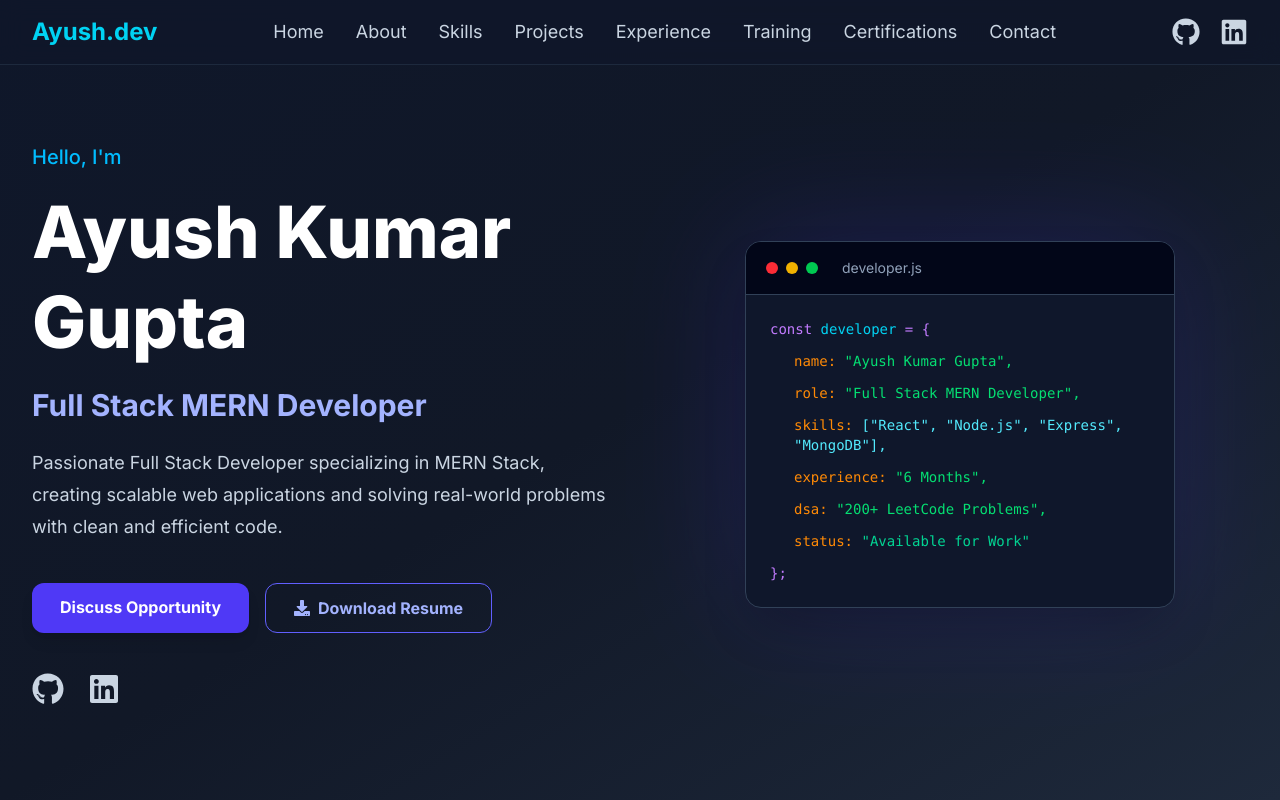
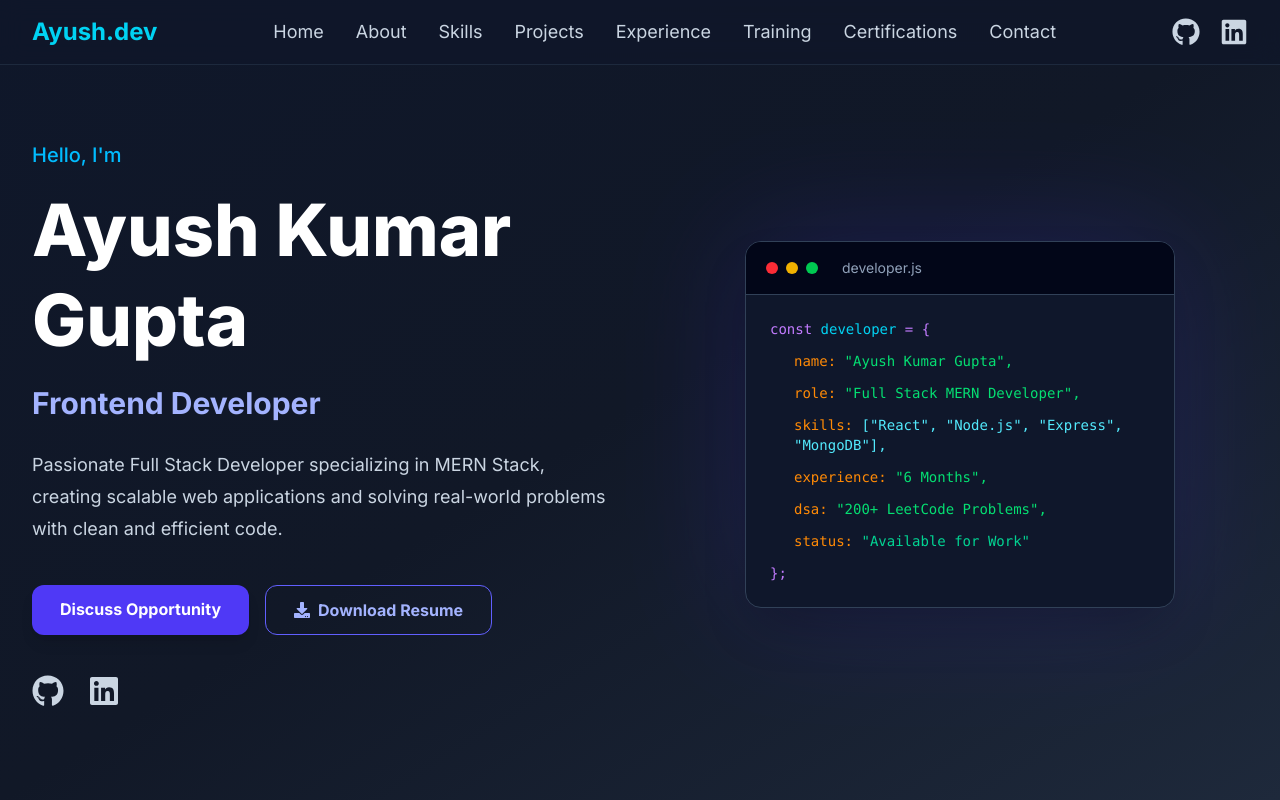
Before and after one commit to ayushkumarguptaa/Portfolio, a React (Vite) app in the folder User/: page / in a window 1280 px wide. Shown: the top 800 px of the page. Built offline with nearby package versions, Linux system fonts and the light colour scheme.

Commit message:
update file

```diff
--- a/User/package.json
+++ b/User/package.json
@@ -16,6 +16,8 @@
     "react-dom": "^19.2.7",
     "react-icons": "^5.6.0",
     "react-router-dom": "^7.18.0",
+    "react-simple-typewriter": "^5.0.1",
+    "react-type-animation": "^3.2.0",
     "tailwind-scrollbar": "^4.0.2",
     "tailwindcss": "^4.3.1"
   },
--- a/User/src/components/Hero.jsx
+++ b/User/src/components/Hero.jsx
@@ -6,6 +6,7 @@ import {
 } from "react-icons/fa";
 
 import { portfolio } from "../Data/portfolioData";
+import { TypeAnimation } from "react-type-animation";
 
 const Hero = () => {
   return (
@@ -30,9 +31,24 @@ const Hero = () => {
             {portfolio.name}
           </h1>
 
-          <h2 className="text-xl sm:text-2xl md:text-3xl text-indigo-300 mt-5 font-semibold">
-            {portfolio.role}
-          </h2>
+          <h2 className="text-xl sm:text-2xl md:text-3xl text-indigo-300 mt-5 font-semibold h-10">
+  <TypeAnimation
+    sequence={[
+      "Full Stack Developer",
+      1000,
+      "MERN Stack Developer",
+      1000,
+      "Frontend Developer",
+      1000,
+      "Backend Developer",
+      1000,
+    ]}
+    wrapper="span"
+    speed={50}
+    repeat={Infinity}
+    cursor={true}
+  />
+</h2>
 
           <p className="text-slate-300 mt-6 text-base sm:text-lg leading-7 sm:leading-8 max-w-xl mx-auto md:mx-0">
             {portfolio.description}
```
Also changed, not shown: 2 other files (tests, documents, lock files or other folders).
